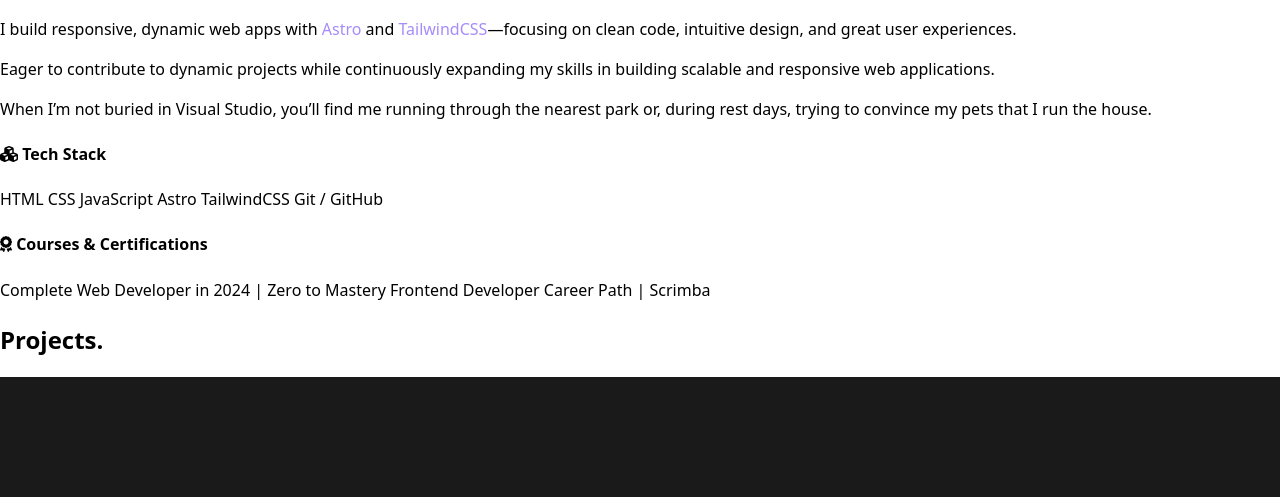
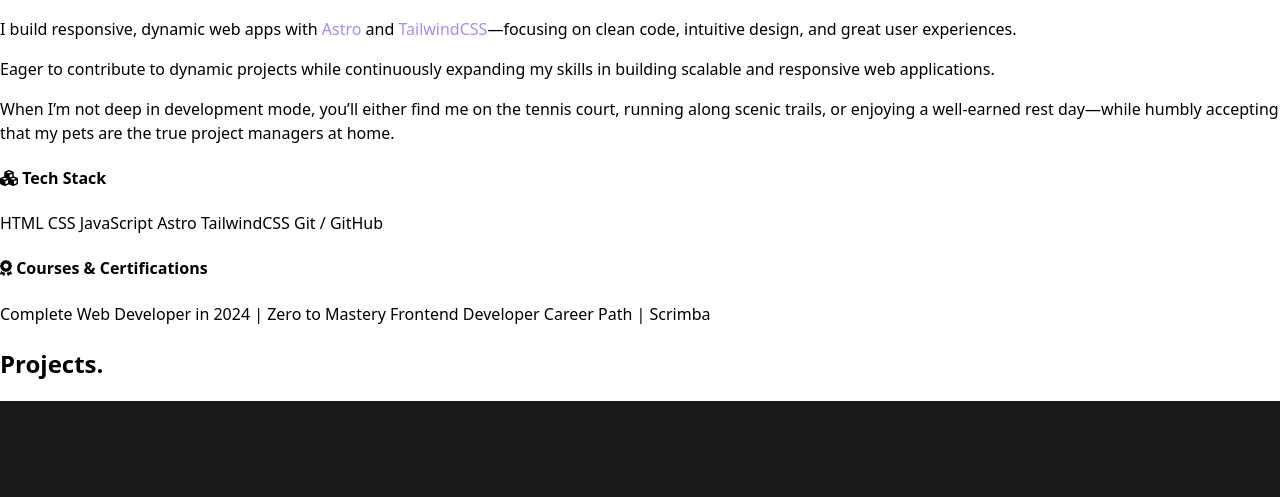
Before and after one commit to monicacoding/v4, an Astro site: page / in a window 1280 px wide. Shown: the part 270-767 px from the top of the page. Built offline with nearby package versions, Linux system fonts and the light colour scheme; Astro itself is replaced by a stand-in of ours.

Commit message:
Updated files and about section.
Removed unnecessary favicon and project files, and updated about section.

```diff
--- a/src/components/About.astro
+++ b/src/components/About.astro
@@ -19,7 +19,7 @@
                 Eager to contribute to dynamic projects while continuously expanding my skills in building scalable and responsive web applications.
             </p>
             <p class="text-base md:text-lg leading-relaxed md:leading-relaxed text-zinc-300">
-                When I’m not buried in Visual Studio, you’ll find me running through the nearest park or, during rest days, trying to convince my pets that I run the house.
+                When I’m not deep in development mode, you’ll either find me on the tennis court, running along scenic trails, or enjoying a well-earned rest day—while humbly accepting that my pets are the true project managers at home.
             </p>
         </div>
     </div>
```
Also changed, not shown: public/assets/example-project.jpg (deleted), public/favicon 2.svg (deleted).
